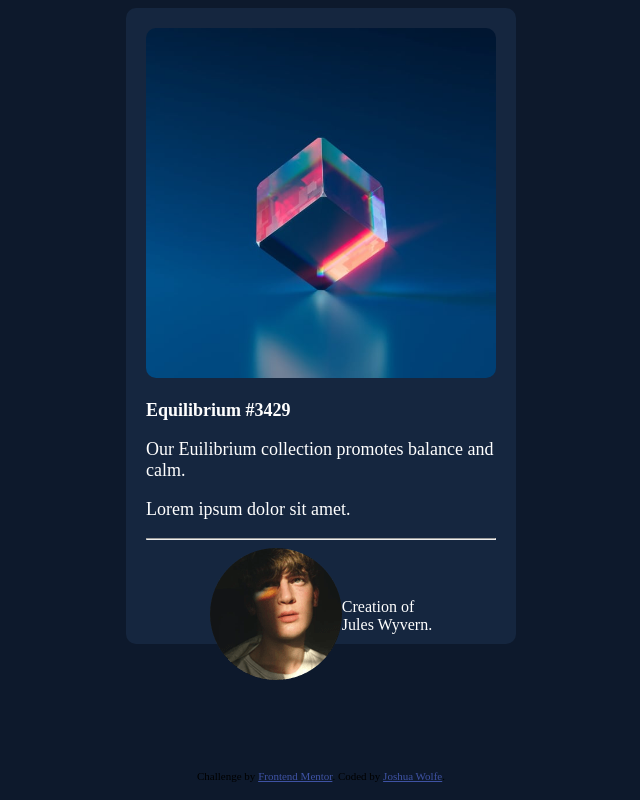
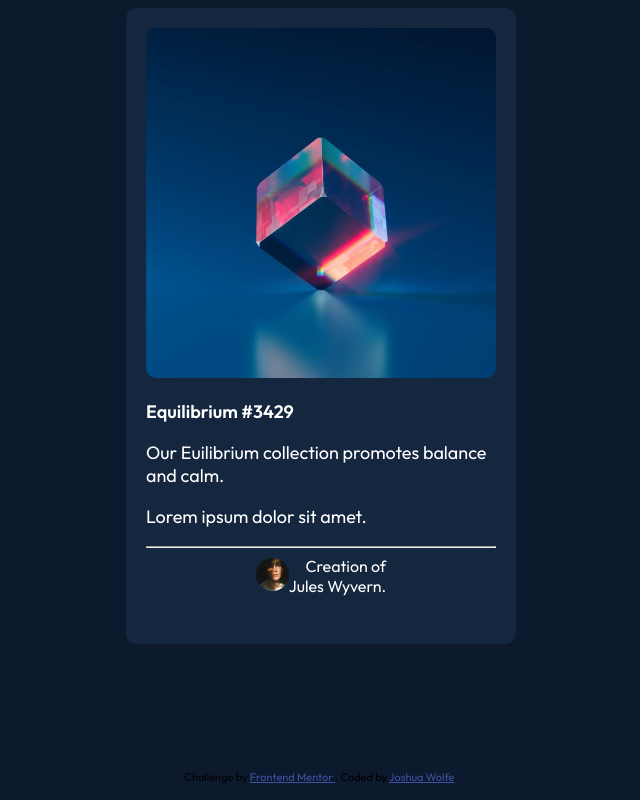
Before and after one commit to joshuamwolfe/nft-card, a plain HTML site: page nft-preview-card-component-main/index.html in a window 1280 px wide. Shown: the whole page, without its empty margins (319-959 px from the left). Drawn offline with Linux system fonts and the light colour scheme.

Commit message:
Unknown changes, saving anyway.

```diff
--- a/nft-preview-card-component-main/css/style.css
+++ b/nft-preview-card-component-main/css/style.css
@@ -11,7 +11,7 @@
 
 body {
     background-color: var(--main-bg-color);
-    font-family: Outfit;
+    font-family: 'Outfit', sans-serif;
 }
 
 body p {
@@ -45,6 +45,7 @@ body p {
     border-radius: 10px;
     padding: 20px;
     background-color: var(--card-bg-color);
+    flex-basis: auto;
 }
 
 .flex-column img {
@@ -53,6 +54,12 @@ body p {
     border-radius: 10px;
 }
 
-.flex-column-1 {
-    height: 25px;
+.flex-column-3 {
+    text-align: right;
 }
+
+.flex-column-2 img {
+    height: 33px;
+    width: 33px;
+    justify-content: left;
+}
--- a/nft-preview-card-component-main/index.html
+++ b/nft-preview-card-component-main/index.html
@@ -11,7 +11,10 @@
             href="./images/favicon-32x32.png"
         />
         <link rel="stylesheet" href="css/style.css" />
-        <title>Frontend Mentor | NFT preview card component</title>
+	    <link rel="preconnect" href="https://fonts.googleapis.com">
+	    <link rel="preconnect" href="https://fonts.gstatic.com" crossorigin>
+	    <link href="https://fonts.googleapis.com/css2?family=Outfit:wght@300;400;600&display=swap" rel="stylesheet">
+	    <title>Frontend Mentor | NFT preview card component</title>
     </head>
     <body>
         <div class="parent-container">
@@ -26,19 +29,16 @@
 		                <div class='flex-column-2'><img src="./images/image-avatar.png" alt="" /></div>
 		                <div class='flex-column-3'>Creation of <aside>Jules Wyvern.</aside></div>
 	                </div>
-
                 </div>
-
             </div>
         </div>
 
         <div class="attribution">
             Challenge by
-            <a
-                href="https://www.frontendmentor.io?ref=challenge"
-                target="_blank"
-                >Frontend Mentor</a
-            >. Coded by
+            <a href="https://www.frontendmentor.io?ref=challenge"
+               target="_blank">
+	            Frontend Mentor
+            </a>. Coded by
             <a href="https://github.com/joshuamwolfe/nft-card">Joshua Wolfe</a>.
         </div>
     </body>
```
